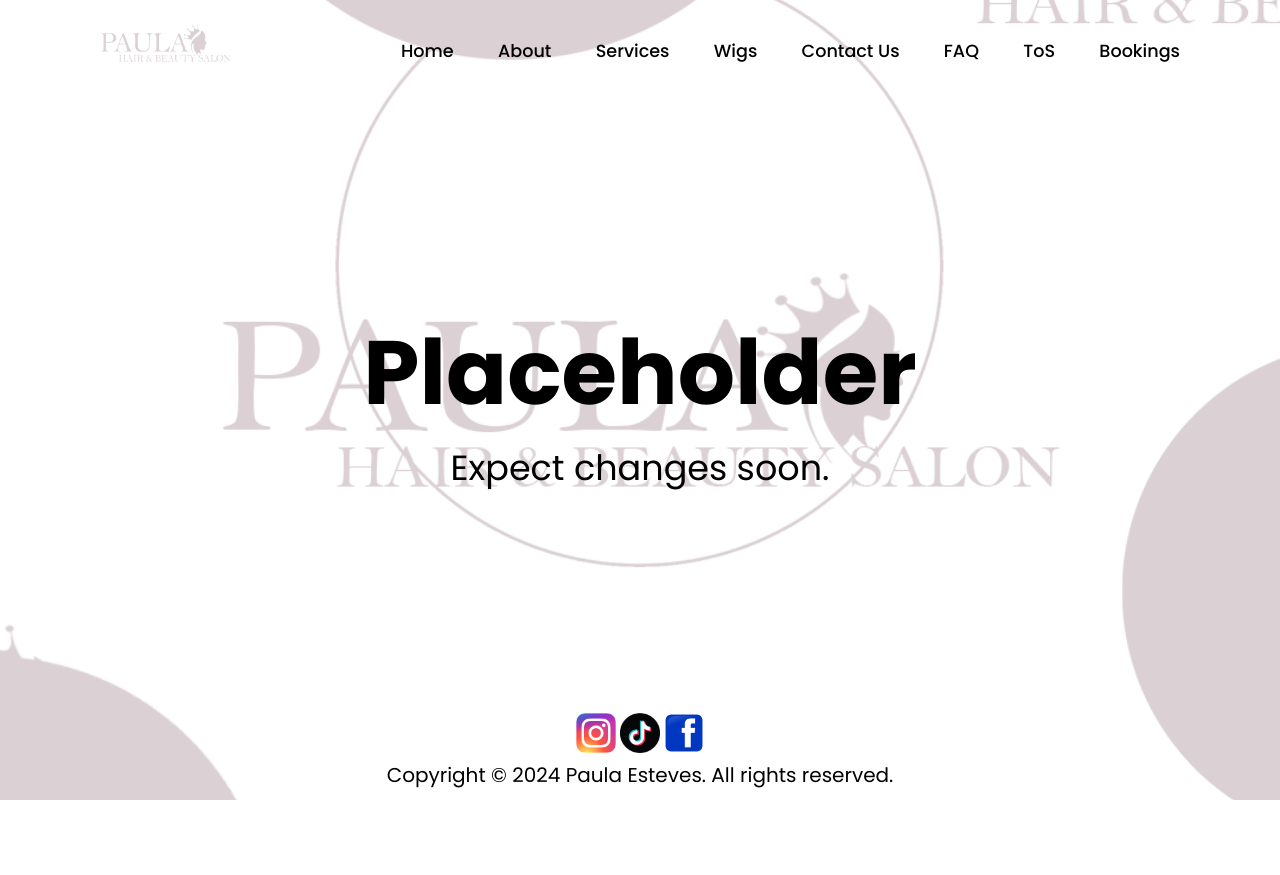
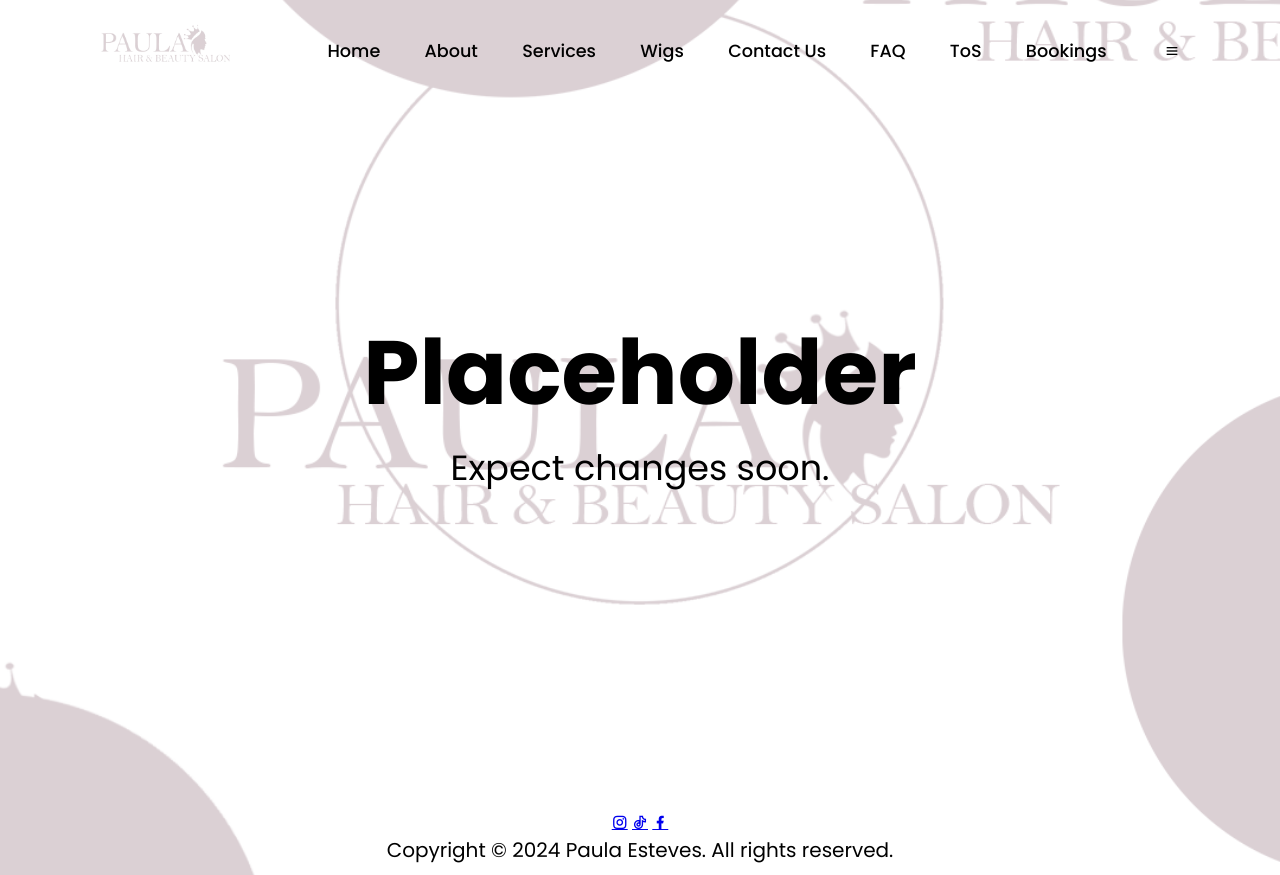
Before and after one commit to BryanKalemba/paulashairandbeautysalon, a plain HTML site: page FAQ.html in a window 1280 px wide. Before the commit the page ends 800 px from the top, so only its background shows below. Drawn offline with nearby package versions, Linux system fonts and the light colour scheme.

Commit message:
Update FAQ.html

```diff
--- a/FAQ.html
+++ b/FAQ.html
@@ -7,6 +7,13 @@
     <meta name="viewport" content="width-device-width, initial-scale-1.0">
     <title>Paula's Hair and Beauty Salon</title>
     <link rel="stylesheet" href="idea.css">
+    <link rel="apple-touch-icon" sizes="180x180" href="/apple-touch-icon.png">
+    <link rel="icon" type="image/png" sizes="32x32" href="/favicon-32x32.png">
+    <link rel="icon" type="image/png" sizes="16x16" href="/favicon-16x16.png">
+    <link rel="manifest" href="/site.webmanifest">
+    <link rel="stylesheet"
+    href="https://unpkg.com/boxicons@latest/css/boxicons.min.css">
+    <link href="https://cdn.jsdelivr.net/npm/remixicon@4.2.0/fonts/remixicon.css" rel="stylesheet">
 </head>
 
 <body>
@@ -22,6 +29,7 @@
         <a href="Service.html">ToS</a>
         <a href="Bookings.html">Bookings</a>
         </nav>
+        <div class="bx bx-menu" id="menu-icon"></div>
     </header>
 
     <section class="sec-3 show-animate">
@@ -30,13 +38,14 @@
     </section>
 
     <script src="script.js"></script>
+    <script src="script2.js"></script>
 </body>
-<footer class="footer">
-    <div>
-    <a href="https://www.instagram.com/paulasunisexhair01/"><img src="Instagram_logo_2016.svg.webp"></a>
-    <a href="https://www.tiktok.com/@hairxpaulax"><img src="tiktok.png"></a>
-    <a href="https://www.facebook.com/p/Paulas-unisex-hair-salon-100063559331824/"><img src="Facebook.webp"></a>
+<footer class="footer2">
+    <div class="icons">
+    <a href="https://www.instagram.com/paulasunisexhair01/"><i class="ri-instagram-line"></i></a>
+    <a href="https://www.tiktok.com/@hairxpaulax"><i class="ri-tiktok-line"></i></a>
+    <a href="https://www.facebook.com/p/Paulas-unisex-hair-salon-100063559331824/"><i class="ri-facebook-fill"></i></a>
+    </div>
     <p>Copyright © 2024 Paula Esteves. All rights reserved.</p>
-</div>
 </footer>
 </html>
```
